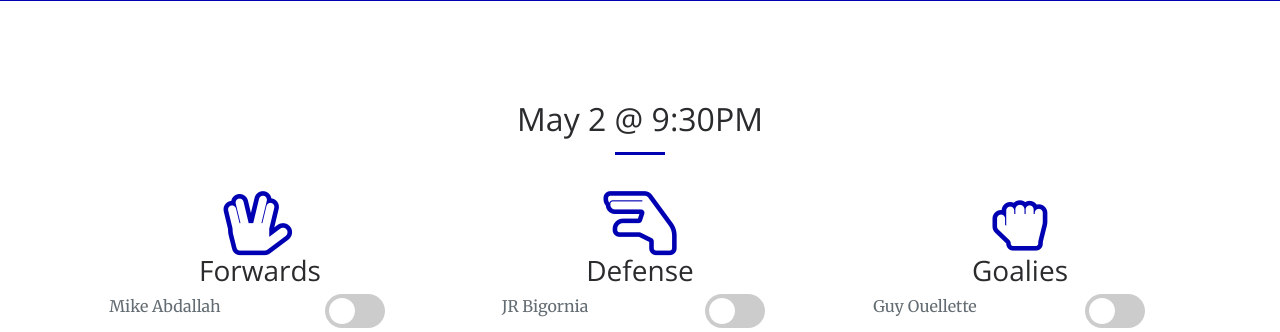
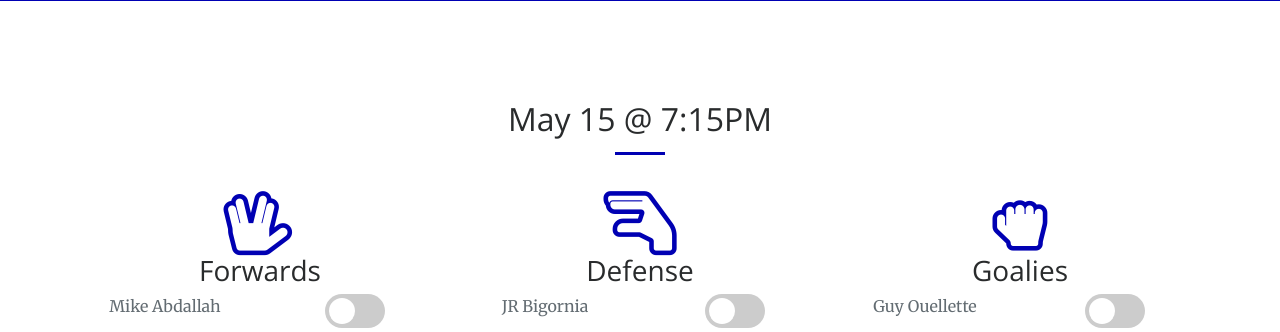
Before and after one commit to jasmah/teamapp, a Flask app: page / in a window 1280 px wide. Shown: the part 1207-1539 px from the top of the page. Run offline with Flask 2, Linux system fonts and the light colour scheme; some libraries are stand-ins or nearby versions.

Commit message:
updated avail date to May 15

```diff
--- a/teamapp/templates/index.html
+++ b/teamapp/templates/index.html
@@ -95,7 +95,7 @@
         <div class="container">
             <div class="row">
                 <div class="col-lg-12 text-center">
-                    <h2 class="section-heading">May 2 @ 9:30PM</h2>
+                    <h2 class="section-heading">May 15 @ 7:15PM</h2>
                     <hr class="primary">
                 </div>
             </div>
```
Also changed, not shown: 1 other file.
